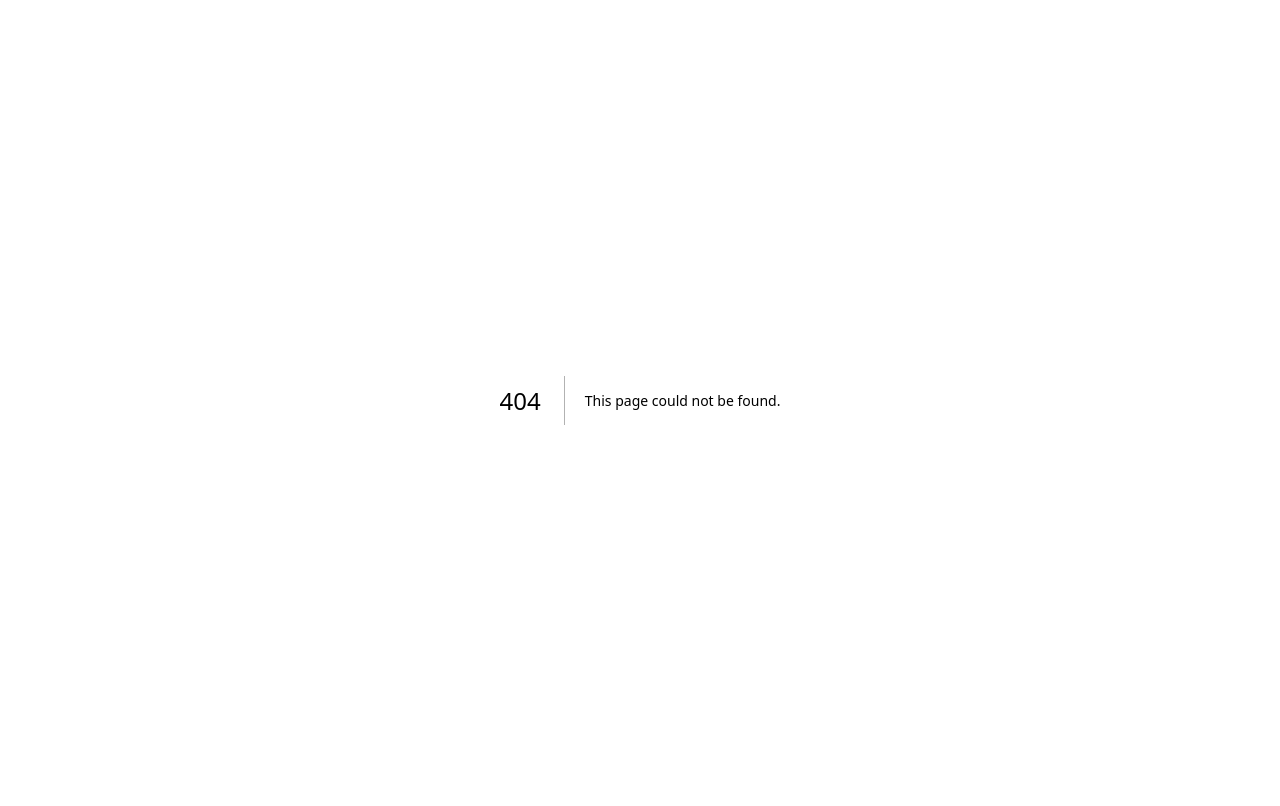
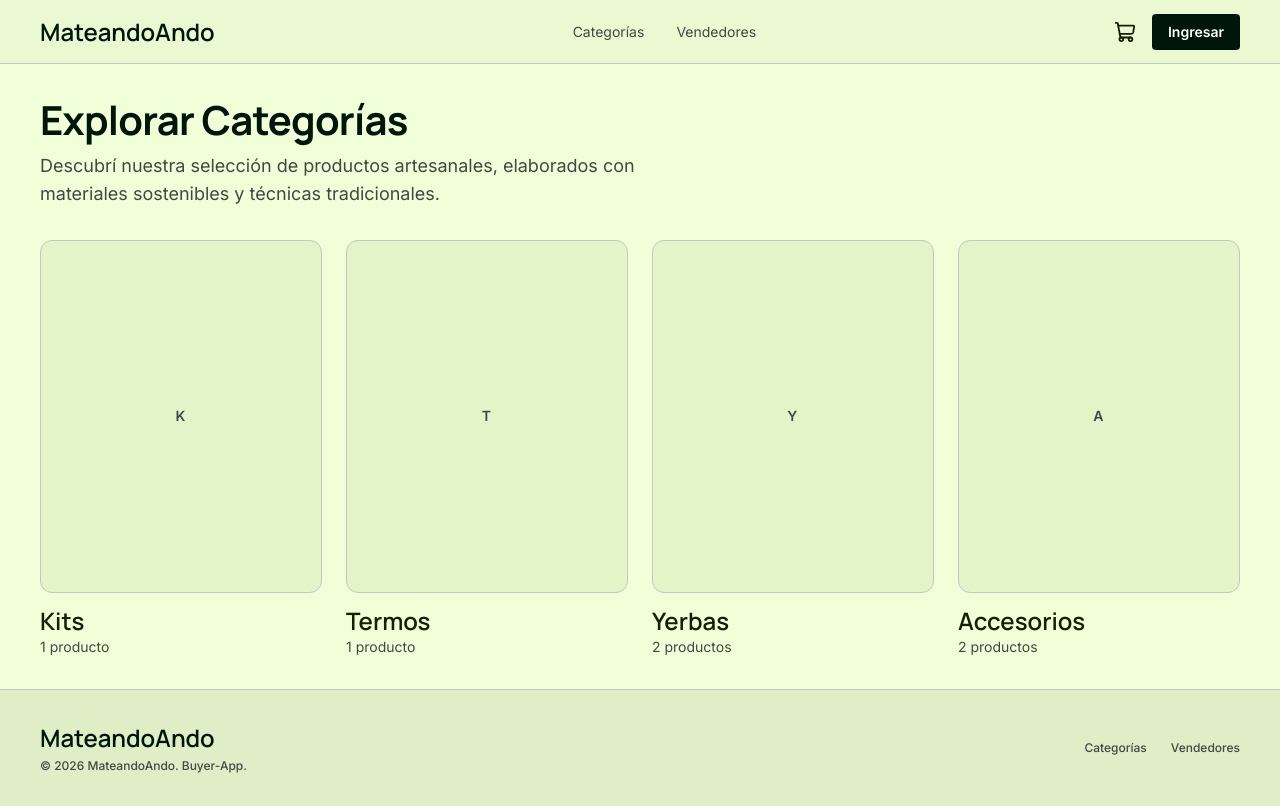
Before and after one commit to IAW-2026/proyecto-c-buyer2-mateandoando, a Next.js app: page /categorias in a window 1280 px wide. Before the commit this address had no page. Built offline with nearby package versions, Linux system fonts and the light colour scheme; no server answers.

Commit message:
Improve categories page and filter

```diff
--- /dev/null
+++ b/src/app/(public)/categorias/[category_name]/page.tsx
@@ -0,0 +1,89 @@
+import { Suspense } from 'react'
+import Link from 'next/link'
+import { sellerService } from '@/services/seller'
+import ProductCard from '@/components/product-card'
+import CategoryFilters from './category-filters'
+
+interface Props {
+    params: Promise<{ category_name: string }>
+    searchParams: Promise<{ descuento?: string }>
+}
+
+export default async function CategoryPage({ params, searchParams }: Props) {
+    const { category_name } = await params
+    const { descuento } = await searchParams
+    const decoded = decodeURIComponent(category_name)
+    const onlyDiscounted = descuento === 'true'
+
+    const items = await sellerService.getItemsByCategory(decoded)
+    const filtered = onlyDiscounted ? items.filter((item) => item.discount_pct > 0) : items
+
+    return (
+        <>
+            {/* Breadcrumb */}
+            <nav className="flex items-center gap-2 text-label-sm text-on-surface-variant mb-6">
+                <Link href="/" className="hover:text-primary transition-colors">
+                    Inicio
+                </Link>
+                <span>/</span>
+
+                <Link href="/categorias" className="hover:text-primary transition-colors">
+                    Categoría
+                </Link>
+                <span>/</span>
+
+                <span className="text-on-surface">{decoded}</span>
+            </nav>
+
+            {/* Header */}
+            <section className="mb-8">
+                <h1 className="text-headline-xl font-headline-xl text-primary mb-2">
+                    {decoded}
+                </h1>
+                <p className="text-body-lg font-body-lg text-on-surface-variant">
+                    {filtered.length} {filtered.length === 1 ? 'producto' : 'productos'}
+                    {onlyDiscounted && ' con descuento'}
+                </p>
+            </section>
+
+            <div className="flex flex-col lg:flex-row gap-8">
+                {/* Sidebar */}
+                <aside className="w-full lg:w-64 flex-shrink-0">
+                <Suspense fallback={null}>
+                    <CategoryFilters descuento={onlyDiscounted} />
+                </Suspense>
+                </aside>
+
+                {/* Grid */}
+                <div className="flex-grow">
+                    {filtered.length === 0 ? (
+                        <div className="flex flex-col items-center justify-center py-20 text-on-surface-variant">
+                            <p className="text-body-md">
+                                No hay productos con descuento en esta categoría.
+                            </p>
+
+                            <Link href={`/categorias/${category_name}`} className="mt-4 text-primary text-body-sm hover:underline">
+                                Ver todos los productos
+                            </Link>
+                        </div>
+                    ) : (
+                        <div className="grid grid-cols-1 sm:grid-cols-2 xl:grid-cols-3 gap-6">
+                            {filtered.map((item) => (
+                                <ProductCard
+                                    key={item.id_item}
+                                    id_item={item.id_item}
+                                    name={item.name}
+                                    description={item.description}
+                                    price={item.price}
+                                    category_name={item.category_name}
+                                    seller_name={item.seller_name}
+                                    discount_pct={item.discount_pct}
+                                />
+                            ))}
+                        </div>
+                    )}
+                </div>
+            </div>
+        </>
+    )
+}
--- /dev/null
+++ b/src/app/(public)/categorias/page.tsx
@@ -0,0 +1,52 @@
+import Link from 'next/link'
+import { sellerService } from '@/services/seller'
+import { ArrowRight } from 'lucide-react'
+
+export default async function CategoriasPage() {
+    const categories = await sellerService.getCategories()
+
+    return (
+        <>
+            <section className="mb-8">
+                <h1 className="text-headline-xl font-headline-xl text-primary mb-2">
+                    Explorar Categorías
+                </h1>
+                <p className="text-body-lg font-body-lg text-on-surface-variant max-w-2xl">
+                    Descubrí nuestra selección de productos artesanales, elaborados con materiales sostenibles y técnicas tradicionales.
+                </p>
+            </section>
+
+            <div className="grid grid-cols-1 sm:grid-cols-2 lg:grid-cols-4 gap-6">
+                {categories.map((cat) => (
+                    <Link
+                        key={cat.category_name}
+                        href={`/categorias/${encodeURIComponent(cat.category_name)}`}
+                        className="group flex flex-col cursor-pointer"
+                    >
+                        {/* Image placeholder */}
+                            <div className="relative overflow-hidden rounded-xl border border-outline-variant aspect-[4/5] bg-surface-container flex items-center justify-center">
+                                <span className="text-label-md font-label-md text-on-surface-variant uppercase tracking-widest">
+                                    {cat.category_name[0]}
+                                </span>
+                            <div className="absolute inset-0 bg-gradient-to-t from-primary/30 to-transparent opacity-0 group-hover:opacity-100 transition-opacity duration-300" />
+                        </div>
+
+                        {/* Label */}
+                        <div className="mt-3 flex justify-between items-center">
+                            <h3 className="text-headline-md font-headline-md text-on-surface">
+                                {cat.category_name}
+                            </h3>
+                            <ArrowRight
+                                size={20}
+                                className="text-primary opacity-0 -translate-x-2 group-hover:opacity-100 group-hover:translate-x-0 transition-all duration-200"
+                            />
+                        </div>
+                        <p className="text-body-sm text-on-surface-variant">
+                        {   cat.item_count} {cat.item_count === 1 ? 'producto' : 'productos'}
+                        </p>
+                    </Link>
+                ))}
+            </div>
+        </>
+    )
+}
```
Also changed, not shown: src/app/(public)/categorias/[category_name]/category-filters.tsx (renamed from src/app/(public)/categories/[category_name]/category-filters.tsx), src/app/(public)/categories/[category_name]/page.tsx (deleted).
